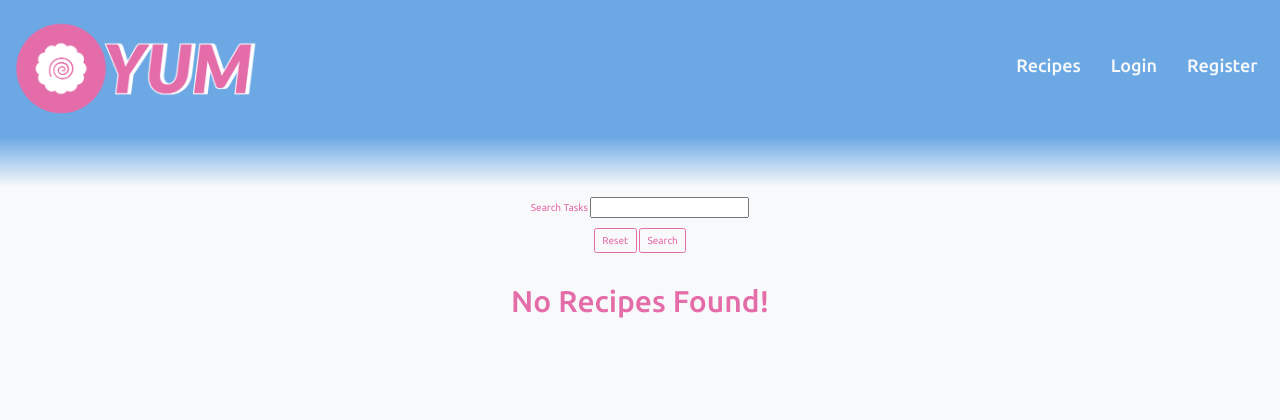
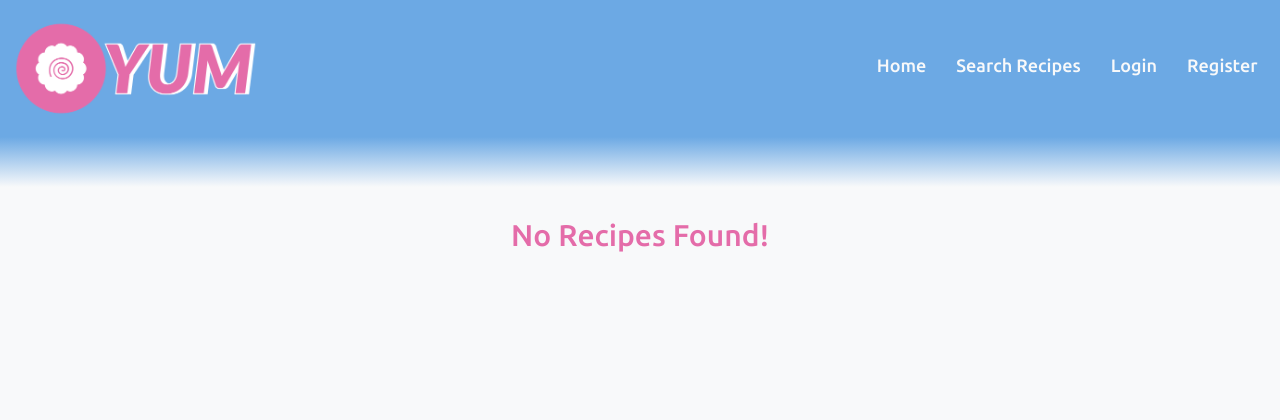
Before and after one commit to S-Lowes/Code-Institute-MS3, a Flask app: page / in a window 1280 px wide. Shown: the top 420 px of the page. Run offline with Flask 2, Linux system fonts and the light colour scheme; data that the repository does not hold is empty; some libraries are stand-ins or nearby versions.

Commit message:
(feat):Create new homepage and repurpose original (search_recipes.html)

```diff
--- a/app.py
+++ b/app.py
@@ -44,13 +44,22 @@ def error_internal_server(e):
 
 
 @app.route("/")
-@app.route("/get_recipes")
-def get_recipes():
+@app.route("/home_recipes")
+def home_recipes():
+    """
+    Render main page
+    """
+    recipes = list(mongo.db.recipes.find().sort("_id", -1).limit(2))
+    return render_template("home_recipes.html", recipes=recipes)
+
+
+@app.route("/search_recipes")
+def search_recipes():
     """
     Render main page
     """
     recipes = list(mongo.db.recipes.find())
-    return render_template("recipes.html", recipes=recipes)
+    return render_template("search_recipes.html", recipes=recipes)
 
 
 # ===== SEARCH =====
@@ -61,7 +70,7 @@ def search():
     """
     query = request.form.get("query")
     recipes = list(mongo.db.recipes.find({"$text": {"$search": query}}))
-    return render_template("recipes.html", recipes=recipes)
+    return render_template("search_recipes.html", recipes=recipes)
 
 
 # ===== REGISTER =====
@@ -179,7 +188,7 @@ def create_recipe():
         }
         mongo.db.recipes.insert_one(recipe)
         flash("Recipe Successfully Added")
-        return redirect(url_for("get_recipes"))
+        return redirect(url_for("home_recipes"))
 
     return render_template("create_recipe.html")
 
@@ -241,7 +250,7 @@ def delete_recipe(id):
 
     mongo.db.recipes.remove({"_id": ObjectId(id)})
     flash("Recipe Successfully Deleted")
-    return redirect(url_for("get_recipes"))
+    return redirect(url_for("home_recipes"))
 
 
 # debug = false before submission
--- a/templates/base.html
+++ b/templates/base.html
@@ -24,7 +24,7 @@
             <!-- ===== NAVBAR ===== -->
             <nav class="navbar navbar-expand-lg navbar-dark">
                 <div class="container-fluid">
-                    <a class="navbar-brand" href="{{ url_for('get_recipes') }}">
+                    <a class="navbar-brand" href="{{ url_for('home_recipes') }}">
                         <img src="{{ url_for('static', filename='images/yum_logo2.png') }}" class="logo" alt="Logo">
                     </a>
                     <!-- ===== Mobile Collapse ===== -->
@@ -37,8 +37,13 @@
                     <div class="collapse navbar-collapse" id="navbarSupportedContent">
                         <ul class="navbar-nav ms-auto">
                             <li class="nav-item">
-                                <a class="nav-link" aria-current="page" href="{{ url_for('get_recipes') }}">
-                                    <h4>Recipes</h4>
+                                <a class="nav-link" aria-current="page" href="{{ url_for('home_recipes') }}">
+                                    <h4>Home</h4>
+                                </a>
+                            </li>
+                            <li class="nav-item">
+                                <a class="nav-link" aria-current="page" href="{{ url_for('search_recipes') }}">
+                                    <h4>Search Recipes</h4>
                                 </a>
                             </li>
                             {% if session.user %}
--- a/templates/edit_recipe.html
+++ b/templates/edit_recipe.html
@@ -79,7 +79,7 @@
             </div>
         </div>
         <div>
-            <a href="{{ url_for('get_recipes') }}" class="btn btn-outline-dark m-1">Cancel</a>
+            <a href="{{ url_for('home_recipes') }}" class="btn btn-outline-dark m-1">Cancel</a>
             <button type="submit" class="btn btn-outline-dark m-3">Edit Task</button>
         </div>
     </form>
--- /dev/null
+++ b/templates/home_recipes.html
@@ -0,0 +1,19 @@
+{% extends "base.html" %}
+{% block content %}
+
+{% if recipes|length > 0%}
+<div class="container pb-5">
+    <div class="row">
+        {% for recipes in recipes %}
+        {% include '/recipe_cards.html' %}
+        {% else %}
+        <p>
+            Seems we have had a problem finding some recipes... Or no one has created any.
+        </p>
+        {% endfor %}
+    </div>
+</div>
+{% else %}
+<h3 class="text-center p-5">No Recipes Found!</h3>
+{% endif %}
+{% endblock %}
--- a/templates/recipes.html
+++ b/templates/search_recipes.html
@@ -9,7 +9,7 @@
                 <input type="text" name="query" id="query" minlength="3" class="" required>
             </div>
             <div class="search-buttons">
-                <a href="{{ url_for('get_recipes') }}" class="btn btn-outline-dark">Reset</a>
+                <a href="{{ url_for('home_recipes') }}" class="btn btn-outline-dark">Reset</a>
                 <button type="submit" class="btn btn-outline-dark">Search</button>
             </div>
         </div>
@@ -29,6 +29,6 @@
     </div>
 </div>
 {% else %}
-<h3 class="text-center p-5">No Recipes Found!</h3>
+<h3 class="text-center p-5">No Recipes Found! Try Searching later...</h3>
 {% endif %}
 {% endblock %}
```
